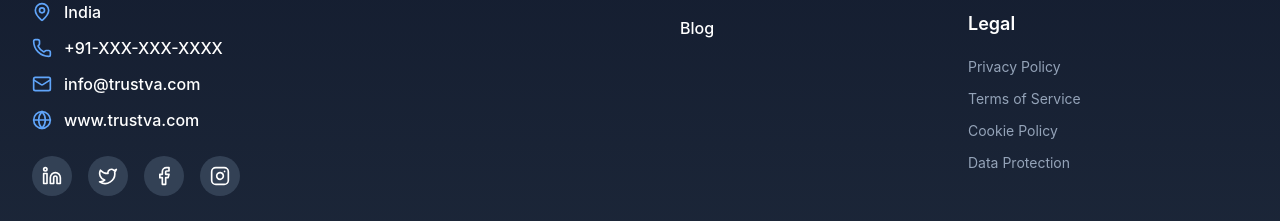
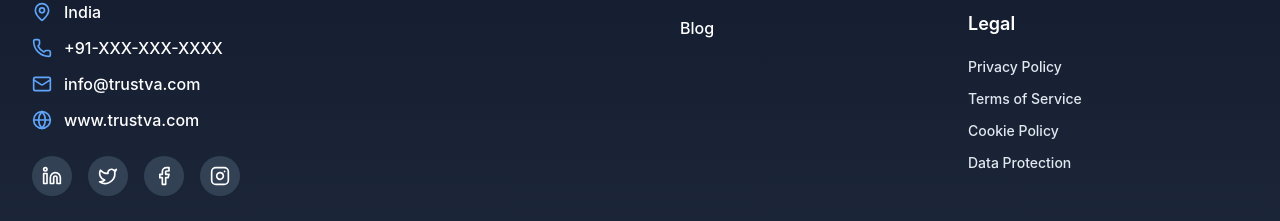
Before and after one commit to youranonone10/Trustva-Solution-Pvt-Ltd, a React (Create React App) app in the folder frontend/: page / in a window 1280 px wide. Shown: the part 4636-4857 px from the top of the page. Built offline with nearby package versions, Linux system fonts and the light colour scheme; no server answers; the HTML template or start-up script is replaced by a standard one.

Commit message:
auto-commit for 21fbeb2a-1b18-48b9-a8ff-a38eab270712

```diff
--- a/frontend/src/components/Footer.jsx
+++ b/frontend/src/components/Footer.jsx
@@ -165,7 +165,7 @@ export const Footer = () => {
                 <li key={link.name}>
                   <a
                     href={link.href}
-                    className="text-sm text-slate-400 hover:text-blue-400 transition-colors duration-200"
+                    className="text-sm text-slate-200 font-medium hover:text-blue-400 transition-colors duration-200"
                   >
                     {link.name}
                   </a>
```
